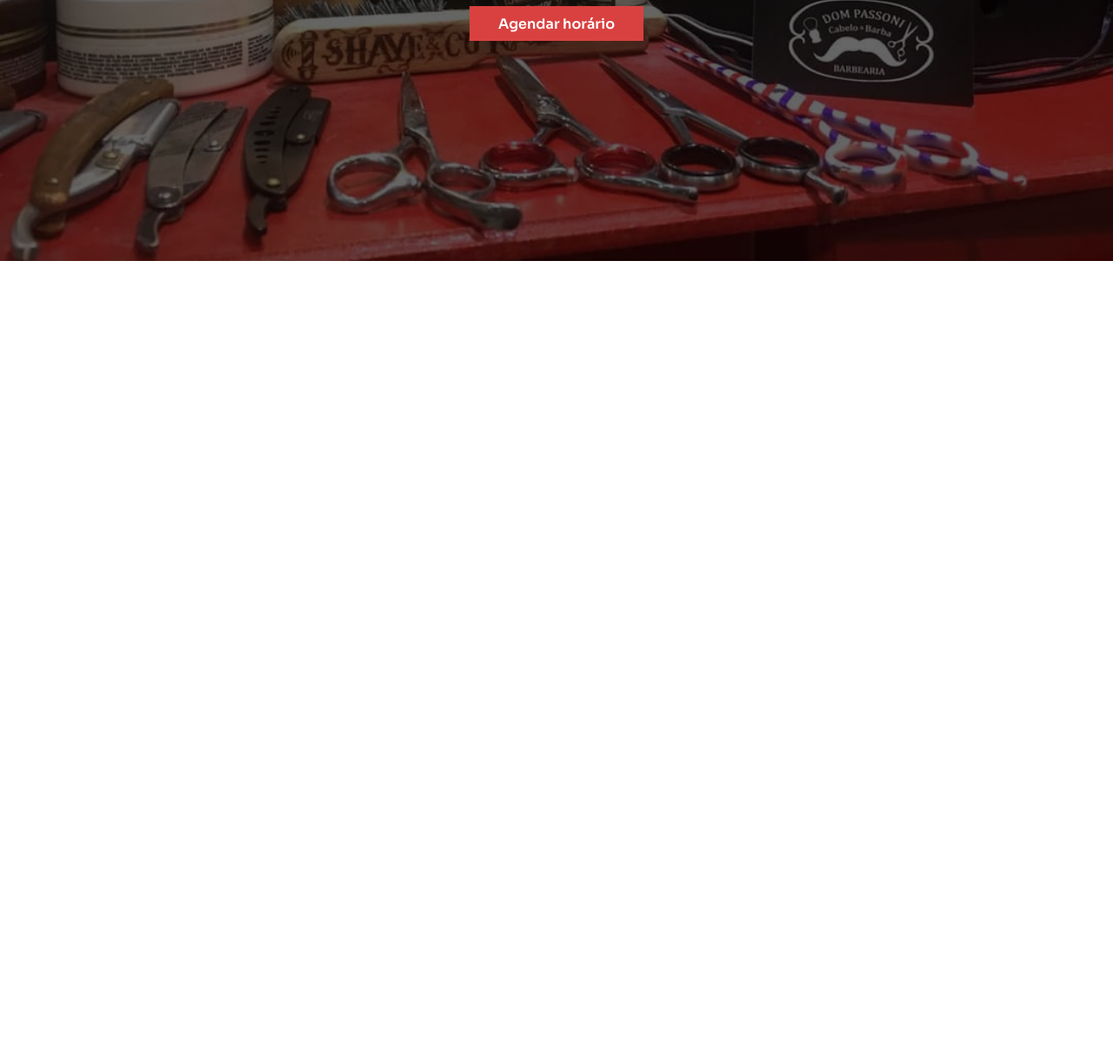
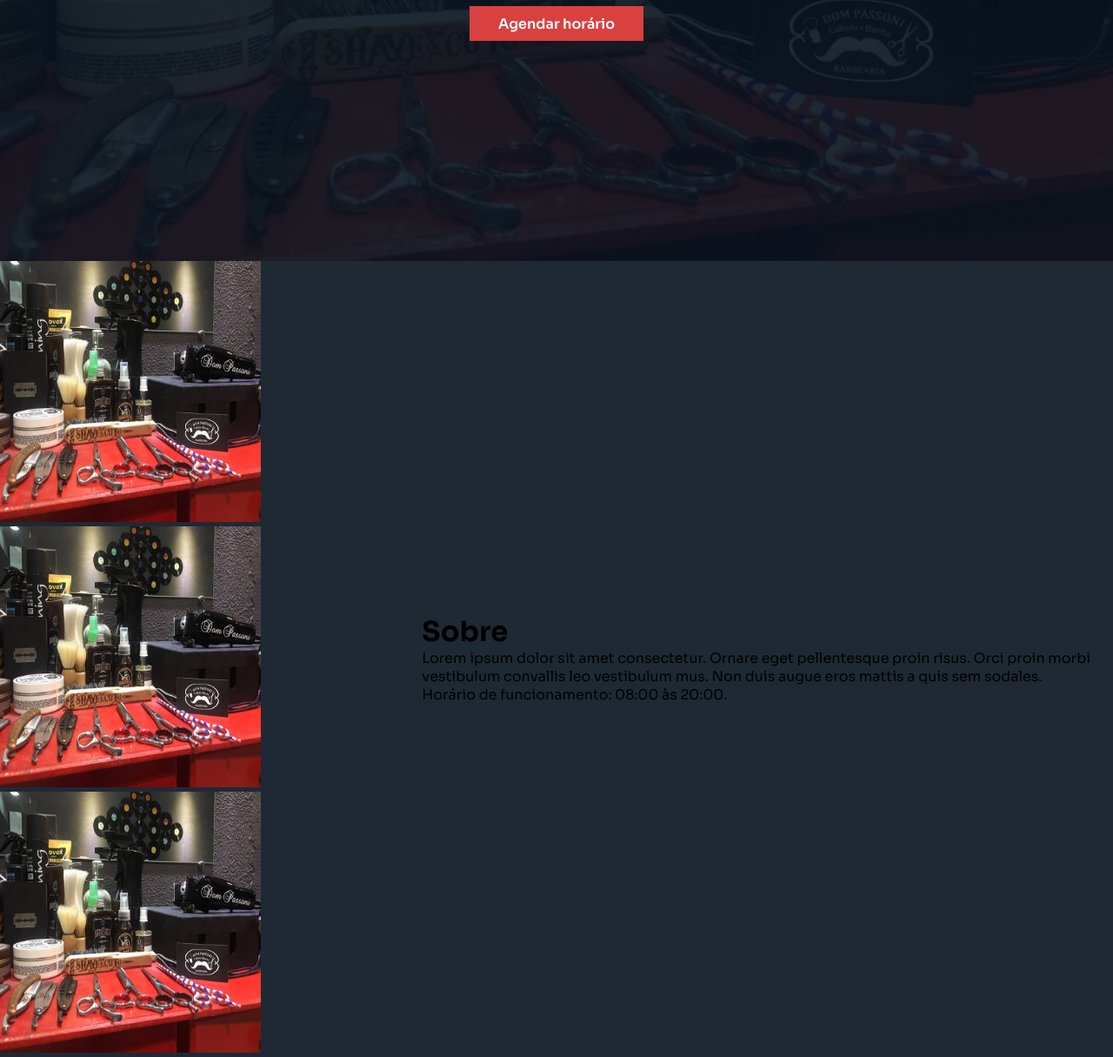
Before and after one commit to FelipeSlaik/Barber-shop, a plain HTML site: page index.html in a window 1280 px wide. Shown: the part 500-1715 px from the top of the page at 87% size. Before the commit the page ends 800 px from the top, so only its background shows below. Drawn offline with Linux system fonts and the light colour scheme.

Commit message:
Inicio da main

```diff
--- a/css/style.css
+++ b/css/style.css
@@ -8,7 +8,7 @@
 }
 
 header {
-    background: linear-gradient(rgba(0, 0, 0, 0.6), rgba(0, 0, 0, 0.6)), url(/assets/bg_img.jpg);
+    background: linear-gradient(rgba(6, 18, 30, 0.9), rgba(6, 18, 30, 0.9)), url(/assets/bg_img.jpg);
     width: 100vw;
     height: 100vh;
     background-repeat: no-repeat;
@@ -113,7 +113,21 @@ header {
     color: #fefbff;
 }
 
+        /*Main*/
 
+.about-container{
+    display: flex;
+    align-items: center;
+    justify-content: center;
+    background-color:rgba(6, 18, 30, 0.9);
+}
+
+.about-container img{
+    width: 300px;
+    height: 300px;
+}
+
+        /* Media Query*/
 @media (max-width: 768px) {
     .banner-container {
         flex-direction: column; /* Muda a direção para coluna em telas menores */
--- a/index.html
+++ b/index.html
@@ -42,8 +42,17 @@
         </div>
     </header>
 
-    <main>
-
+    <main class="about-container">
+        <div>
+            <img src="/assets/bg_img.jpg" alt="">
+            <img src="/assets/bg_img.jpg" alt="">
+            <img src="/assets/bg_img.jpg" alt="">
+        </div>
+        <div>
+            <h1>Sobre</h1>
+            <p>Lorem ipsum dolor sit amet consectetur. Ornare eget pellentesque proin risus. Orci proin morbi vestibulum convallis leo vestibulum mus. Non duis augue eros mattis a quis sem sodales.</p>
+            <p>Horário de funcionamento: 08:00 às 20:00.</p>
+        </div>
     </main>
 </body>
 
```
